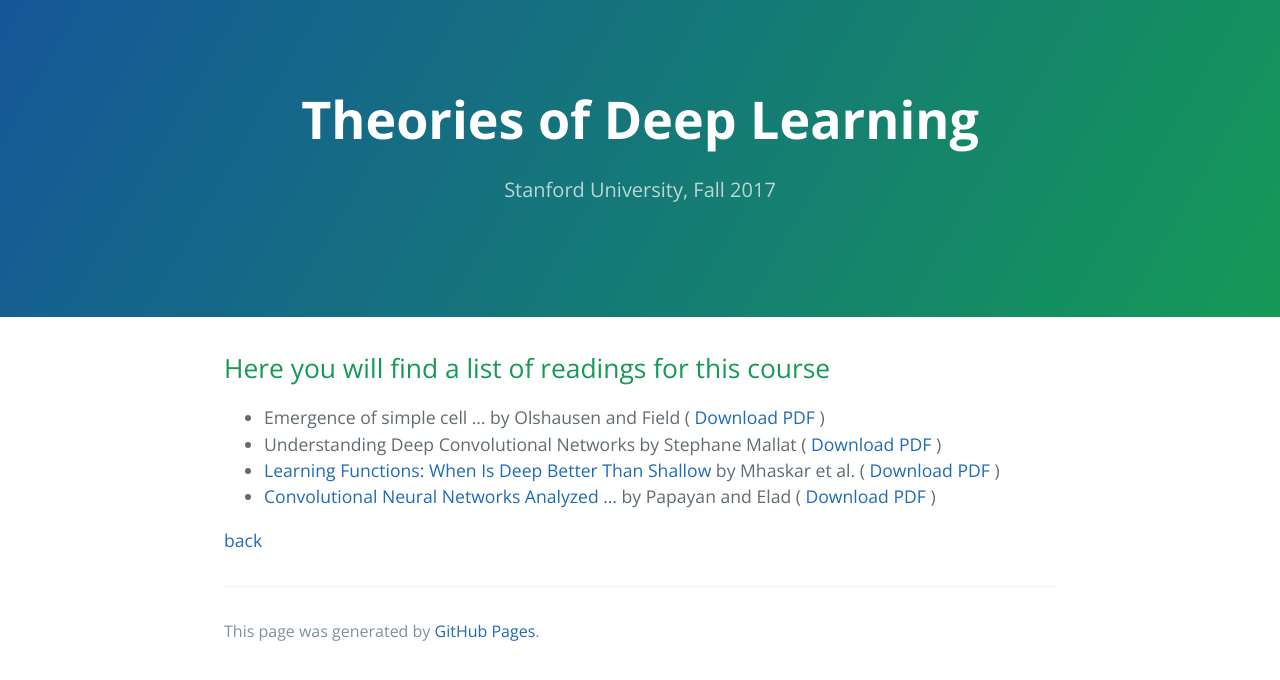
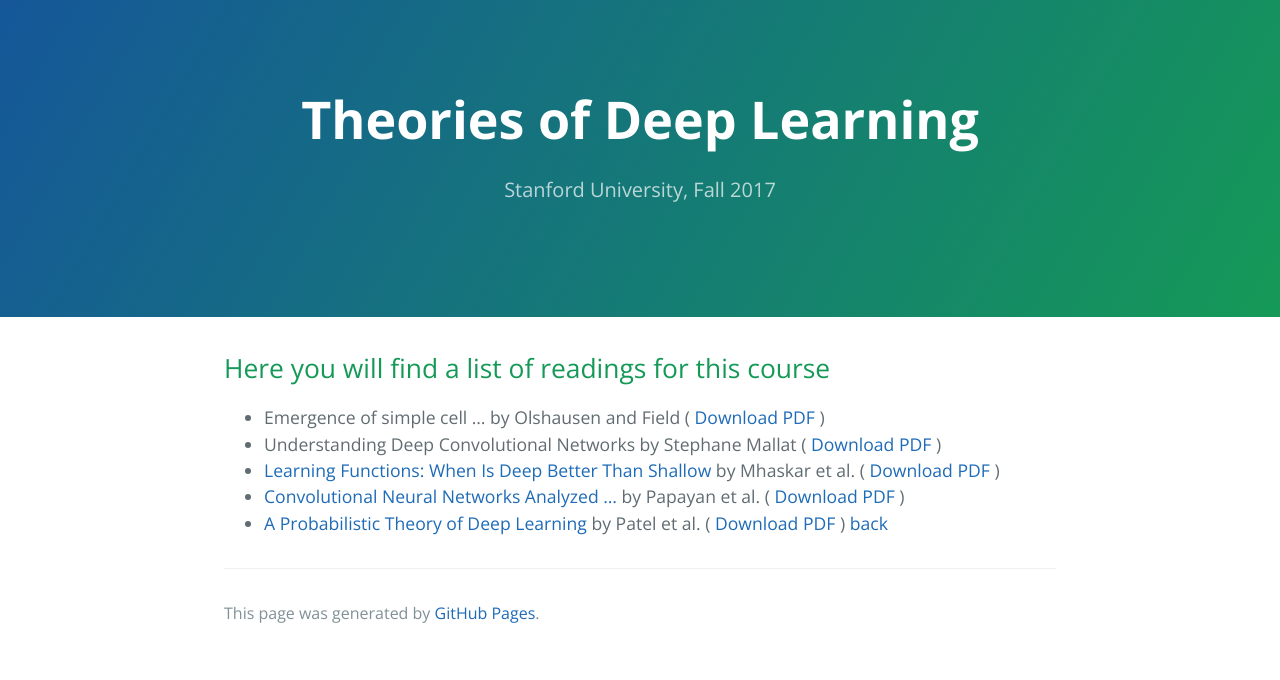
Before and after one commit to stats385/stats385.github.io, a Jekyll site: the page built from readings.md, in a window 1280 px wide. Shown: the top 680 px of the page. Built offline with Jekyll 4.4.1, drawn with Linux system fonts in a browser that asks for light colours; the repository's description, which GitHub fills in, is left out; our own code applies the rules of GitHub Pages for plain Markdown files.

Commit message:
add readings

```diff
--- a/readings.md
+++ b/readings.md
@@ -7,6 +7,6 @@ layout: default
 * Emergence of simple cell ... by Olshausen and Field ( [Download PDF](https://courses.cs.washington.edu/courses/cse528/11sp/Olshausen-nature-paper.pdf) )
 * Understanding Deep Convolutional Networks by Stephane Mallat ( [Download PDF](https://arxiv.org/pdf/1601.04920.pdf) )
 * [Learning Functions: When Is Deep Better Than Shallow](https://arxiv.org/abs/1603.00988) by Mhaskar et al. ( [Download PDF](https://arxiv.org/pdf/1603.00988.pdf) )
-* [Convolutional Neural Networks Analyzed ...](https://arxiv.org/abs/1607.08194) by Papayan and Elad ( [Download PDF](https://arxiv.org/pdf/1607.08194.pdf) )
-
+* [Convolutional Neural Networks Analyzed ...](https://arxiv.org/abs/1607.08194) by Papayan et al. ( [Download PDF](https://arxiv.org/pdf/1607.08194.pdf) )
+* [A Probabilistic Theory of Deep Learning](https://arxiv.org/abs/1504.00641) by Patel et al. ( [Download PDF](https://arxiv.org/pdf/1504.00641.pdf) )
 [back](./)
```
